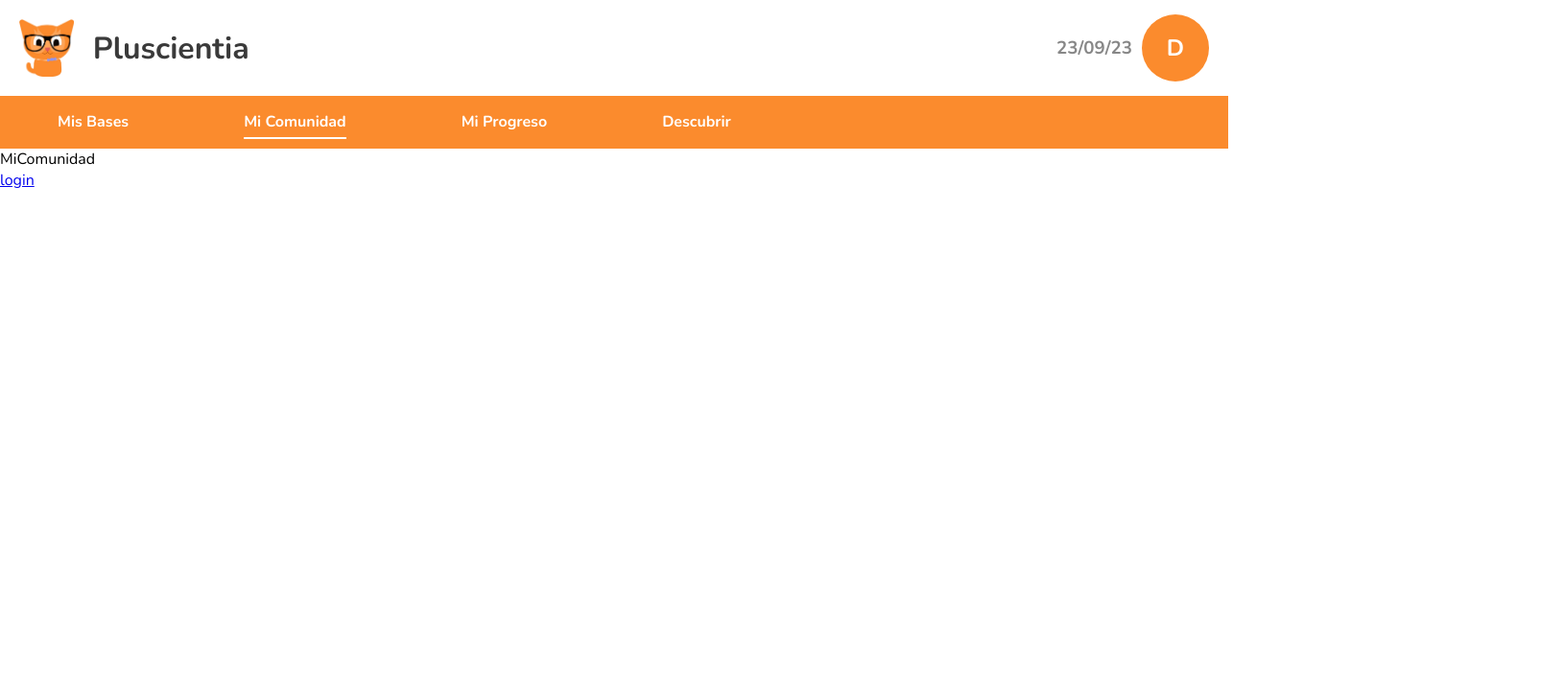
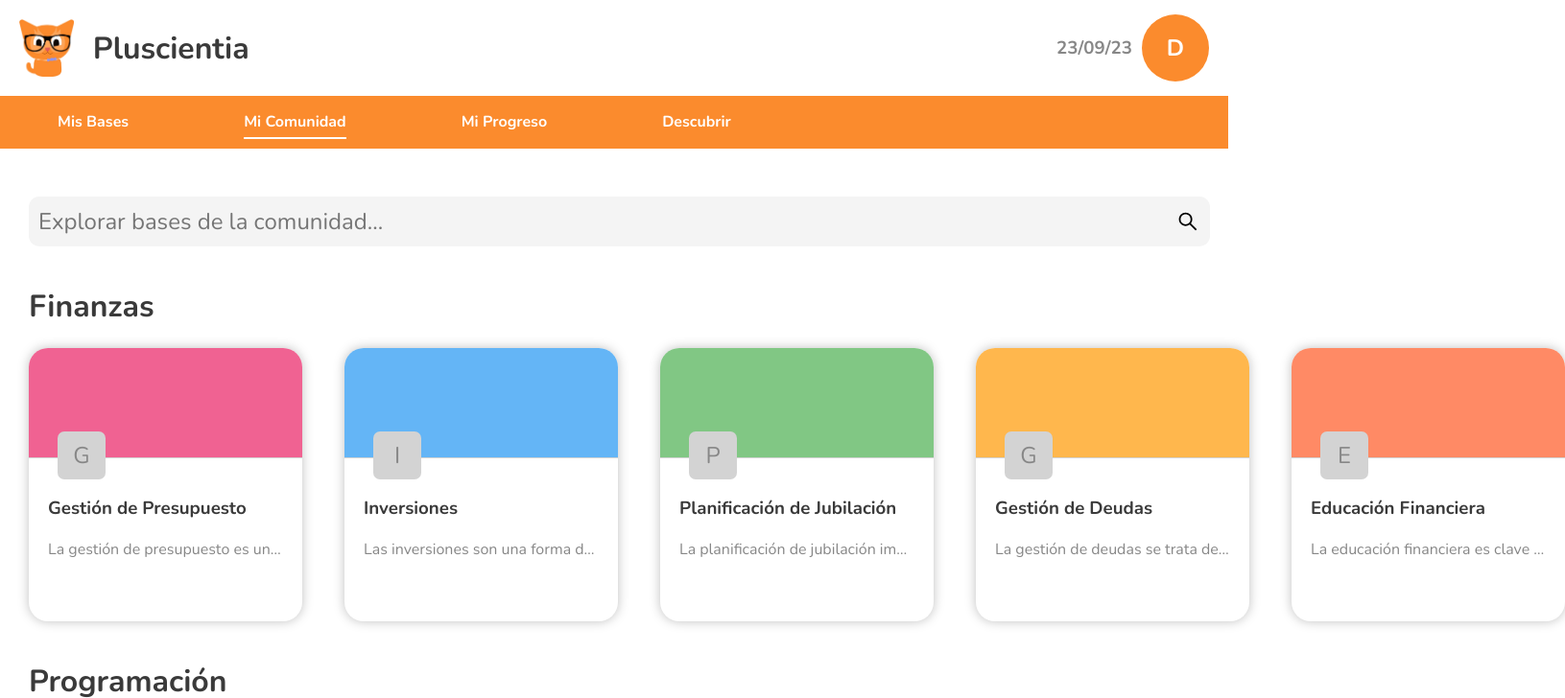
Before and after one commit to danielaramosgarcia/hack2023_gato, a React (Vite) app: page / in a window 1280 px wide. Both pictures are taken after a click on the element "Mi Comunidad". Shown: the top 728 px of the page at 96% size, 1631 px wide, since content can reach past the window. Built offline with nearby package versions, Linux system fonts and the light colour scheme.

Commit message:
mi comunidad

```diff
--- a/src/pages/mainView/components/MiComunidad/index.jsx
+++ b/src/pages/mainView/components/MiComunidad/index.jsx
@@ -1,7 +1,176 @@
-import React from "react";
-
+import styles from "./styles.module.css";
+import { AiOutlineSearch } from "react-icons/ai";
+import KnowledgeBase from "../../../../components/knowledgeBase";
 function MiComunidad() {
-  return <div>MiComunidad</div>;
+  return (
+    <div className={styles.container}>
+      <div className={styles.searchBar}>
+        <input type='text' placeholder='Explorar bases de la comunidad...' />
+        <AiOutlineSearch
+          style={{ marginLeft: "-35px", height: "24px", width: "auto" }}
+        />
+      </div>
+      <div className={styles.bases}>
+        <h1>Finanzas</h1>
+        <div className={styles.baseContainer}>
+          {knowledgeBasesFinanzas.map((kb, index) => {
+            return (
+              <KnowledgeBase
+                key={index}
+                title={kb.title}
+                description={kb.description}
+                picture={kb.picture}
+              />
+            );
+          })}
+        </div>
+      </div>
+      <div className={styles.bases}>
+        <h1>Programación</h1>
+        <div className={styles.baseContainer}>
+          {programmingTopics.map((kb, index) => {
+            return (
+              <KnowledgeBase
+                key={index}
+                title={kb.title}
+                description={kb.description}
+                picture={kb.picture}
+              />
+            );
+          })}
+        </div>
+      </div>
+      <div className={styles.bases}>
+        <h1>Histora Mexicana</h1>
+        <div className={styles.baseContainer}>
+          {mexicanHistoryTopics.map((kb, index) => {
+            return (
+              <KnowledgeBase
+                key={index}
+                title={kb.title}
+                description={kb.description}
+                picture={kb.picture}
+              />
+            );
+          })}
+        </div>
+      </div>
+    </div>
+  );
 }
 
+const knowledgeBasesFinanzas = [
+  {
+    index: 0,
+    title: "Gestión de Presupuesto",
+    description:
+      "La gestión de presupuesto es una habilidad esencial en finanzas personales y empresariales. Implica planificar, seguir y ajustar un presupuesto para asegurarse de que los ingresos y gastos estén equilibrados y se puedan alcanzar los objetivos financieros.",
+    picture: "#f06292", // Color rosa
+  },
+  {
+    index: 1,
+    title: "Inversiones",
+    description:
+      "Las inversiones son una forma de hacer crecer el dinero con el tiempo. Comprender las diferentes opciones de inversión, como acciones, bonos y bienes raíces, es fundamental para tomar decisiones financieras sólidas.",
+    picture: "#64b5f6", // Color azul
+  },
+  {
+    index: 2,
+    title: "Planificación de Jubilación",
+    description:
+      "La planificación de jubilación implica asegurarse de tener suficientes recursos financieros para mantener un nivel de vida deseado después de retirarse. Esto puede incluir el uso de cuentas de jubilación y otros instrumentos financieros.",
+    picture: "#81c784", // Color verde
+  },
+  {
+    index: 3,
+    title: "Gestión de Deudas",
+    description:
+      "La gestión de deudas se trata de manejar de manera efectiva las deudas, como préstamos estudiantiles, hipotecas y tarjetas de crédito. Estrategias como la consolidación de deudas y la reducción de tasas de interés son importantes en este aspecto.",
+    picture: "#ffb74d", // Color naranja
+  },
+  {
+    index: 4,
+    title: "Educación Financiera",
+    description:
+      "La educación financiera es clave para tomar decisiones informadas sobre el dinero. Comprender conceptos como la tasa de interés, la inflación y la diversificación ayuda a mejorar la salud financiera personal y la capacidad de inversión.",
+    picture: "#ff8a65", // Color naranja
+  },
+];
+
+const programmingTopics = [
+  {
+    index: 0,
+    title: "Desarrollo Web Frontend",
+    description:
+      "El desarrollo web frontend se enfoca en crear la interfaz de usuario de sitios web y aplicaciones. Implica el uso de tecnologías como HTML, CSS y JavaScript para crear experiencias de usuario interactivas y atractivas.",
+    picture: "#e57373",
+  },
+  {
+    index: 1,
+    title: "Desarrollo Web Backend",
+    description:
+      "El desarrollo web backend se centra en la lógica detrás de las aplicaciones web. Los desarrolladores backend trabajan con servidores, bases de datos y lenguajes de programación como Python, Ruby y Node.js para garantizar que las aplicaciones funcionen sin problemas.",
+    picture: "#81c784",
+  },
+  {
+    index: 2,
+    title: "Desarrollo Móvil",
+    description:
+      "El desarrollo móvil implica la creación de aplicaciones para dispositivos móviles, como teléfonos inteligentes y tabletas. Los desarrolladores móviles pueden trabajar en plataformas como Android (Java/Kotlin) o iOS (Swift/Objective-C).",
+    picture: "#64b5f6",
+  },
+  {
+    index: 3,
+    title: "Ciencia de Datos",
+    description:
+      "La ciencia de datos se enfoca en analizar y extraer información útil de grandes conjuntos de datos. Los científicos de datos utilizan lenguajes como Python y herramientas como TensorFlow para crear modelos y tomar decisiones basadas en datos.",
+    picture: "#ffb74d",
+  },
+  {
+    index: 4,
+    title: "Ciberseguridad",
+    description:
+      "La ciberseguridad se trata de proteger sistemas y datos contra amenazas cibernéticas. Los expertos en ciberseguridad trabajan en identificar vulnerabilidades y desarrollar estrategias para prevenir ataques informáticos.",
+    picture: "#ff8a65",
+  },
+];
+
+const mexicanHistoryTopics = [
+  {
+    index: 0,
+    title: "La Civilización Maya",
+    description:
+      "La civilización Maya fue una de las civilizaciones precolombinas más avanzadas de Mesoamérica. Se destacaron en matemáticas, astronomía, arquitectura y escritura jeroglífica. Sus ruinas y legado cultural son fascinantes para los historiadores.",
+    picture: "#f06292", // Color rosa
+  },
+  {
+    index: 1,
+    title: "La Conquista Española",
+    description:
+      "La conquista española de México fue un evento histórico que marcó el inicio de la colonización europea en América. Hernán Cortés y sus tropas conquistaron el imperio azteca en 1521, cambiando el curso de la historia mexicana.",
+    picture: "#64b5f6", // Color azul
+  },
+  {
+    index: 2,
+    title: "La Revolución Mexicana",
+    description:
+      "La Revolución Mexicana fue un conflicto armado que tuvo lugar entre 1910 y 1920. Buscaba reformar la política y la sociedad mexicana, y tuvo un impacto significativo en la forma en que se gobierna México hoy en día.",
+    picture: "#81c784", // Color verde
+  },
+  {
+    index: 3,
+    title: "La Cultura Maya y Azteca",
+    description:
+      "La cultura Maya y Azteca dejó un legado cultural impresionante en México. Sus avances en arquitectura, arte, religión y agricultura siguen siendo objeto de estudio y admiración en la actualidad.",
+    picture: "#ff8a65", // Color naranja
+  },
+  {
+    index: 4,
+    title: "El Movimiento de Independencia",
+    description:
+      "El movimiento de independencia de México, liderado por figuras como Miguel Hidalgo y José María Morelos, resultó en la independencia de México de la corona española en 1821. Este evento es fundamental en la historia del país.",
+    picture: "#9575cd", // Color morado
+  },
+];
+
 export default MiComunidad;
--- a/src/pages/mainView/components/MiComunidad/styles.module.css
+++ b/src/pages/mainView/components/MiComunidad/styles.module.css
@@ -0,0 +1,29 @@
+.container {
+  display: flex;
+  flex-direction: column;
+  padding: 30px;
+}
+.searchBar {
+  width: 100%;
+  display: flex;
+  justify-content: center;
+  align-items: center;
+  margin-top: 20px;
+}
+.searchBar input {
+  width: 100%;
+}
+
+.baseContainer {
+  display: grid;
+  grid-template-columns: repeat(5, 1fr);
+  grid-gap: 44px;
+  max-width: 600px;
+}
+
+.bases {
+  margin-top: 20px;
+}
+.bases h1 {
+  color: var(--titles-color);
+}
--- a/src/pages/mainView/components/MisBases/components/MyBasesModule/index.jsx
+++ b/src/pages/mainView/components/MisBases/components/MyBasesModule/index.jsx
@@ -1,6 +1,6 @@
 import React from "react";
 import styles from "./styles.module.css";
-import KnowledgeBase from "./components/knowledgeBase";
+import KnowledgeBase from "../../../../../../components/knowledgeBase";
 
 function MyBasesModule({ setOpen }) {
   return (
```
Also changed, not shown: src/components/knowledgeBase/index.jsx (renamed from src/pages/mainView/components/MisBases/components/MyBasesModule/components/knowledgeBase/index.jsx), src/components/knowledgeBase/styles.module.css (renamed from src/pages/mainView/components/MisBases/components/MyBasesModule/components/knowledgeBase/styles.module.css).
